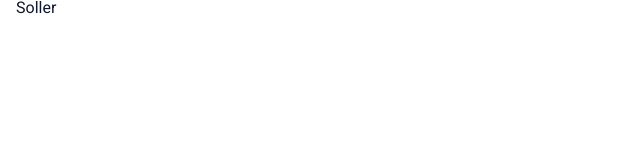
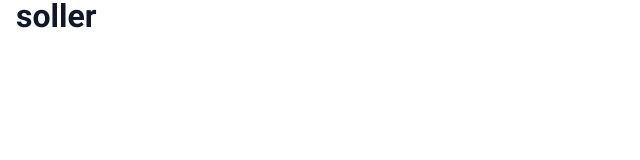
Before and after one commit to zingarelli/Buzzvel_2024_Test, a React (Vite) app: page / in a window 1280 px wide. Shown: the top 160 px of the page, without its empty margins (0-640 px from the left). Built offline with nearby package versions, Linux system fonts and the light colour scheme.

Commit message:
add logo

```diff
--- a/src/App.jsx
+++ b/src/App.jsx
@@ -1,6 +1,14 @@
+import * as Section from "./components/LandingPage/";
+
 export default function App() {
-
   return (
-    <h1>Soller</h1>
+    <>
+      <Section.Hero />
+      {/* <Section.Intro />
+      <Section.Services />
+      <Section.Features />
+      <Section.CTA />
+      <Footer /> */}
+    </>
   )
 }
--- /dev/null
+++ b/src/components/LandingPage/Hero/index.jsx
@@ -0,0 +1,7 @@
+import Logo from "../../Logo";
+
+export default function Hero() {
+  return (
+    <Logo />
+  )
+}
--- /dev/null
+++ b/src/components/LandingPage/index.js
@@ -0,0 +1,5 @@
+import Hero from "./Hero";
+
+export {
+    Hero
+}
--- /dev/null
+++ b/src/components/Logo/Logo.module.css
@@ -0,0 +1,13 @@
+.wrapper {
+    display: flex;
+    column-gap: 8px;
+    align-items: center;
+}
+
+.logo {
+    width: 56px;
+}
+
+.text {
+    font-weight: 700;
+}
--- /dev/null
+++ b/src/components/Logo/index.jsx
@@ -0,0 +1,17 @@
+import styles from './Logo.module.css';
+import logoIcon from '../../assets/logo.png';
+
+/**
+ * Displays the name and optional image for the brand.
+ * @param {boolean} displayImage - if true, image is displayed.
+ */
+export default function Logo({ displayImage=false }) {
+    const fontSize = displayImage ? 'var(--xl)' : 'var(--heading-1)';
+    const brandName = displayImage ? 'Soller' : 'soller'
+    return (
+        <figure className={styles.wrapper}>
+            {displayImage && <img className={styles.logo} src={logoIcon} alt="Soller logo" />}
+            <span className={styles.text} style={{fontSize: fontSize}}>{brandName}</span>
+        </figure>
+    )
+}
```
Also changed, not shown: src/assets/logo.png (added).
